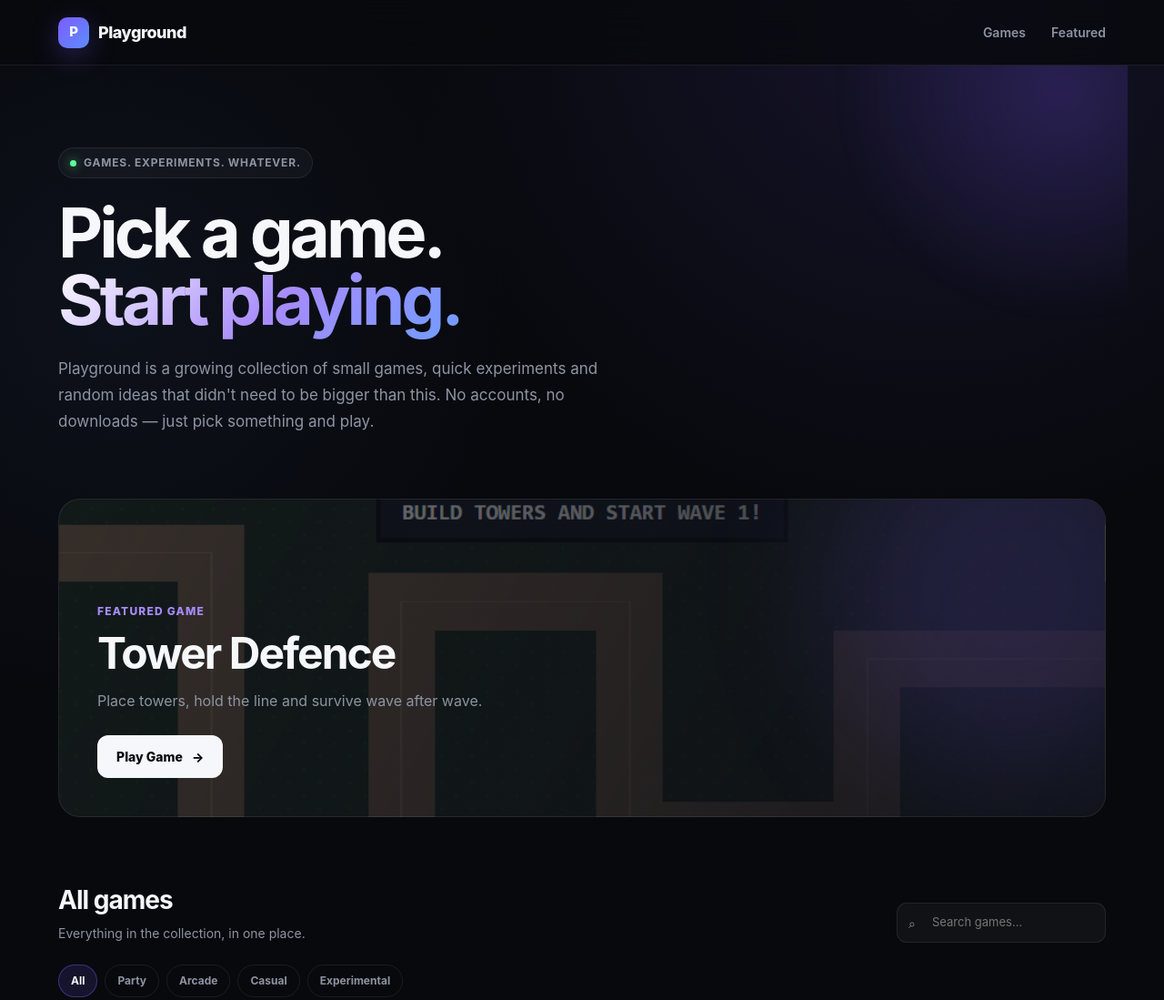
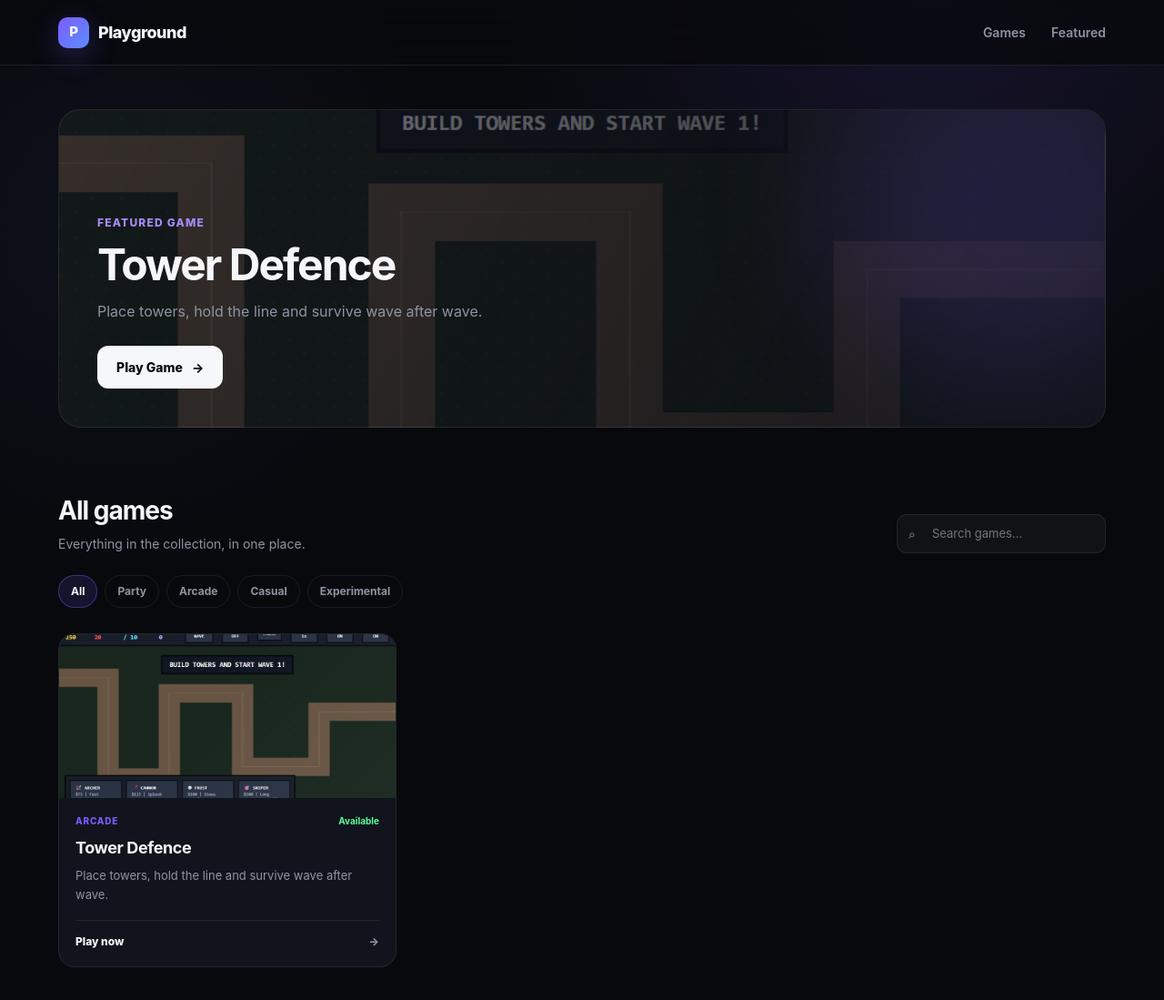
Before and after one commit to maersta/playground, a plain HTML site: page index.html in a window 1280 px wide. Shown: the top 1099 px of the page at 91% size. Drawn offline with Linux system fonts and the light colour scheme.

Commit message:
Remove hero section for a simpler, more compact portal
Drops the tagline eyebrow, headline and intro paragraph so the page
goes straight from the nav to the featured game and game list.
Cleans up the now-unused hero CSS and gives the featured section its
own top spacing.

Co-Authored-By: Claude Sonnet 5 <noreply@anthropic.com>

```diff
--- a/index.html
+++ b/index.html
@@ -31,38 +31,6 @@
 
         </div>
     </nav>
-
-
-    <!-- =========================
-         HERO
-    ========================== -->
-
-    <header class="hero">
-
-        <div class="hero-glow" aria-hidden="true"></div>
-
-        <div class="hero-content">
-
-            <div class="eyebrow">
-                <span class="status-dot"></span>
-                Games. Experiments. Whatever.
-            </div>
-
-            <h1>
-                Pick a game.<br>
-                <span>Start playing.</span>
-            </h1>
-
-            <p>
-                Playground is a growing collection of small games,
-                quick experiments and random ideas that didn't need
-                to be bigger than this. No accounts, no downloads —
-                just pick something and play.
-            </p>
-
-        </div>
-
-    </header>
 
 
     <!-- =========================
--- a/style.css
+++ b/style.css
@@ -130,94 +130,13 @@ input {
 }
 
 /* =========================
-   HERO
-========================= */
-
-.hero {
-    position: relative;
-    max-width: var(--max-width);
-    margin: 0 auto;
-    padding: 90px 24px 70px;
-    overflow: hidden;
-}
-
-.hero-glow {
-    position: absolute;
-    width: 500px;
-    height: 500px;
-    right: -180px;
-    top: -220px;
-
-    border-radius: 50%;
-    background: radial-gradient(circle, rgba(124, 92, 255, 0.22), transparent 70%);
-    filter: blur(10px);
-    pointer-events: none;
-}
-
-.hero-content {
-    position: relative;
-    z-index: 1;
-    max-width: 720px;
-}
-
-.eyebrow {
-    display: inline-flex;
-    align-items: center;
-    gap: 8px;
-
-    padding: 7px 12px;
-    margin-bottom: 22px;
-
-    border: 1px solid var(--border);
-    border-radius: 999px;
-
-    background: rgba(255, 255, 255, 0.035);
-    color: var(--muted);
-
-    font-size: 12px;
-    font-weight: 700;
-    text-transform: uppercase;
-    letter-spacing: 0.8px;
-}
-
-.status-dot {
-    width: 7px;
-    height: 7px;
-    border-radius: 50%;
-    background: #5cff9d;
-    box-shadow: 0 0 12px rgba(92, 255, 157, 0.7);
-}
-
-.hero h1 {
-    font-size: clamp(42px, 7vw, 76px);
-    line-height: 0.98;
-    letter-spacing: -4px;
-    margin-bottom: 24px;
-}
-
-.hero h1 span {
-    background: linear-gradient(135deg, #ffffff, #a78bfa 55%, #6f9dff);
-
-    -webkit-background-clip: text;
-    background-clip: text;
-    color: transparent;
-}
-
-.hero p {
-    max-width: 600px;
-    color: var(--muted);
-    font-size: 17px;
-    line-height: 1.7;
-}
-
-/* =========================
    FEATURED GAME
 ========================= */
 
 .featured {
     max-width: var(--max-width);
     margin: 0 auto;
-    padding: 0 24px 70px;
+    padding: 48px 24px 70px;
 }
 
 .featured-card {
@@ -659,13 +578,9 @@ footer {
         display: none;
     }
 
-    .hero {
-        padding-top: 65px;
+    .featured {
+        padding-top: 32px;
         padding-bottom: 50px;
-    }
-
-    .hero h1 {
-        letter-spacing: -2.5px;
     }
 
     .featured-card {
```
